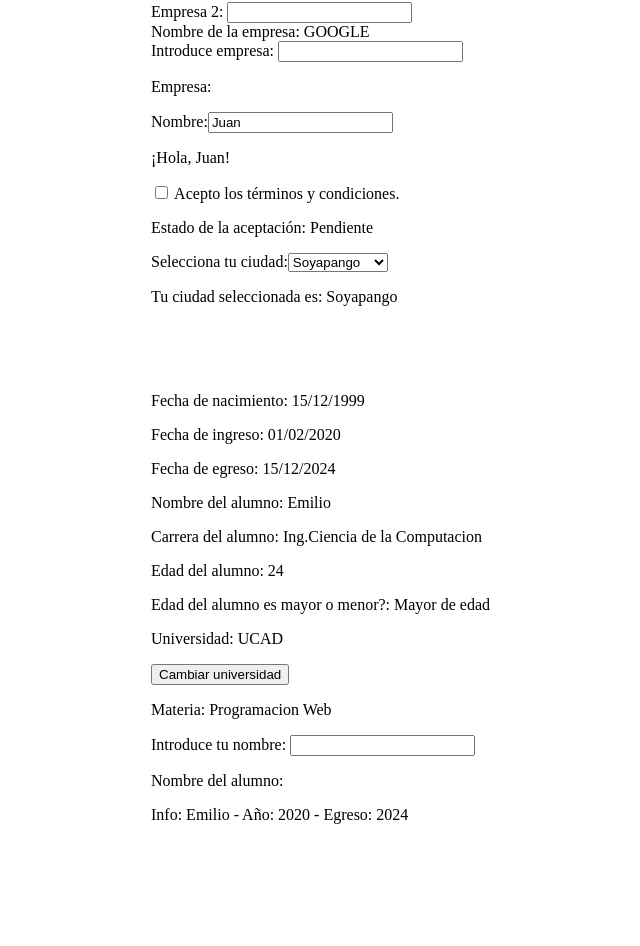
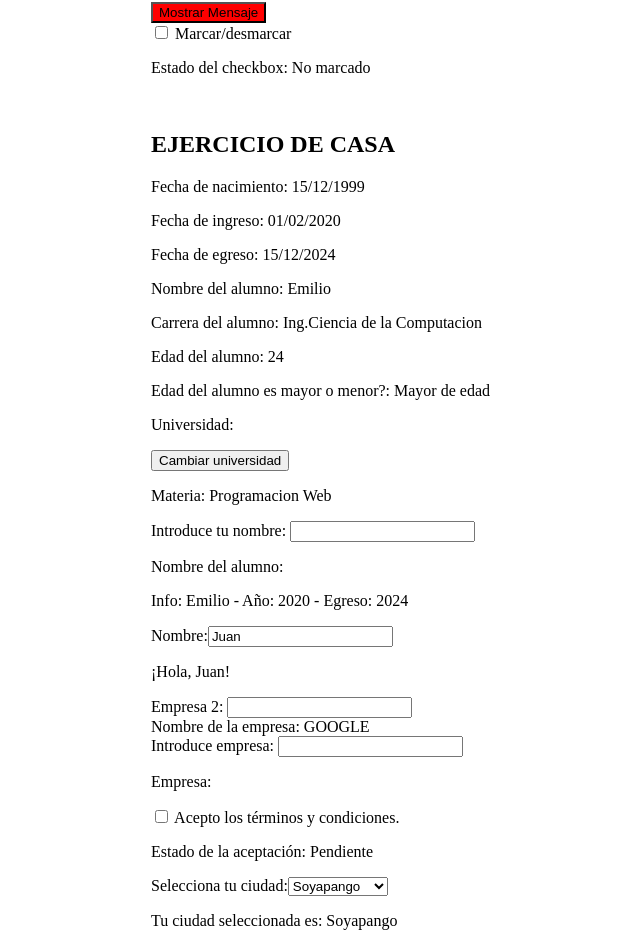
Before and after one commit to EmilioHernandez2024/Proyecto_Inicial, an Angular app: page / in a window 1280 px wide. Shown: the part 401-1347 px from the top of the page, without its empty margins (189-829 px from the left). Before the commit the page ends 1241 px from the top, so only its background shows below. Built offline with nearby package versions, Linux system fonts and the light colour scheme.

Commit message:
actualizaciones

```diff
--- a/src/app/alumno/alumno.css
+++ b/src/app/alumno/alumno.css
@@ -0,0 +1,9 @@
+.red-botton {
+    color: red;
+}
+
+.centrar-contenido {
+  width: 600px;
+  margin: 0 auto;
+  text-align: left;
+}
--- a/src/app/alumno/alumno.html
+++ b/src/app/alumno/alumno.html
@@ -1,13 +1,20 @@
 <div class="centrar-contenido">
 <p>Fecha de nacimiento: {{ fechaNacimiento | date:'dd/MM/yyyy' }}</p>
+
 <p>Fecha de ingreso: {{ fechaIngreso | date:'dd/MM/yyyy' }}</p>
+
 <p>Fecha de egreso: {{ fechaEgreso | date:'dd/MM/yyyy' }}</p>
+
 <p>Nombre del alumno: {{ nombre }}</p>
+
 <p>Carrera del alumno: {{ carrera }}</p>
+
 <p>Edad del alumno: {{ edad }}</p>
+
 <p>Edad del alumno es mayor o menor?: {{ (edad > 17) ? "Mayor de edad" : "Menor de edad" }}</p>
+
 <p>Universidad: {{ universidad }}</p>
-<button (click)="universidad='UES'">Cambiar universidad</button>
+<button (click)="universidad_tipo()">Cambiar universidad</button>
 <p>Materia: {{ materia }}</p>
 
 
@@ -15,4 +22,30 @@ Introduce tu nombre: <input type="text" #alumno (keyup)="0">
 <p>Nombre del alumno: {{ alumno.value }}</p>
 <p>Info: {{ getInfo() }}</p>
 
+
+<label for="nombre">Nombre:</label>
+<input type="text" id="nombres" [(ngModel)]="usuarios.nombres">
+<p>¡Hola, {{ usuarios.nombres }}!</p>
+
+
+Empresa 2: <input type="text" (input)="cambiar_empresa2($event)"><br>
+Nombre de la empresa: {{ empresa2 }}<br>
+
+Introduce empresa: <input type="text" [(ngModel)]="Nombre_empresa"><br>
+<p>Empresa: {{ Nombre_empresa }}</p>
+
+<label>
+  <input type="checkbox" [(ngModel)]="aceptaTerminos">
+  Acepto los términos y condiciones.
+</label>
+<p>Estado de la aceptación: {{ aceptaTerminos ? 'Aceptado' : 'Pendiente' }}</p>
+
+<label for="ciudad">Selecciona tu ciudad:</label>
+<select id="ciudad" [(ngModel)]="ciudadSeleccionada">
+  <option value="Ciudad Arce">Ciudad_Arce</option>
+  <option value="Soyapango">Soyapango</option>
+  <option value="San Bartolo">San_Bartolo</option>
+</select>
+<p>Tu ciudad seleccionada es: {{ ciudadSeleccionada }}</p>
+
 </div>
--- a/src/app/alumno/alumno.ts
+++ b/src/app/alumno/alumno.ts
@@ -1,10 +1,11 @@
 import { Component } from '@angular/core';
 import { DatePipe } from '@angular/common';
+import { FormsModule} from '@angular/forms';
 
 
 @Component({
   selector: 'app-alumno',
-  imports: [DatePipe],
+  imports: [DatePipe,FormsModule],
   templateUrl: './alumno.html',
   styleUrl: './alumno.css'
 })
@@ -13,14 +14,50 @@ export class Alumno {
   public nombre = "Emilio";
   carrera ="Ing.Ciencia de la Computacion";
   edad=24;
-  universidad= "UCAD";
+  universidad = "";
   materia= "Programacion Web";
   fechaNacimiento = new Date(1999, 11, 15);
   fechaIngreso = new Date(2020, 1, 1);
   fechaEgreso = new Date(2024, 11, 15);
 
+  universidad_tipo(){
+    if(this.universidad=="UES"){
+      this.universidad = "UCA";
+    }else{
+      this.universidad = "UES";
+    }
+
+  }
+
+  apellido = "Pérez";
+  empresa = "NEVERIA";
+  empresa2 = "GOOGLE";
+  Nombre_empresa = "";
+  habilitar_input_property = false;
+  usuario_registrado_property = false;
+  texto_registro = "No hay nadie registrado";
+  dato = "";
+
   getInfo(){
   return `${this.nombre} - Año: ${this.fechaIngreso.getFullYear()} - Egreso: ${this.fechaEgreso.getFullYear()}`;
 }
 
+  usuarios = {
+    nombres: 'Juan'
+  };
+    aceptaTerminos: boolean = false;
+
+    ciudadSeleccionada: string = 'Soyapango';
+
+  texto_registrado= "";
+  texto_usuario_registrado="";
+  texto_registrado_property=false;
+
+cambiar_nombre2(event: Event){
+    this.dato = (event.target as HTMLInputElement).value;
+  }
+
+  cambiar_empresa2(event: Event){
+    this.empresa2 = (<HTMLInputElement>event.target).value;
 }
+}
--- a/src/app/empleado/empleado.css
+++ b/src/app/empleado/empleado.css
@@ -0,0 +1,7 @@
+.red-button {
+  background-color: red;
+}
+
+.blue-button {
+  background-color: blue;
+}
--- a/src/app/empleado/empleado.html
+++ b/src/app/empleado/empleado.html
@@ -1,9 +1,10 @@
+
+
 <p>Nombre del empleado: {{ nombre }}</p>
 <p>Apellido del empleado: {{ apellido }}</p>
 <p>Edad del empleado: {{ (edad > 17) ? "Mayor de edad" : "Menor de edad" }}</p>
 <!--Introduce la empresa: <input type="text" #empresa (keyup)="0" [disabled] = "habilitar_input_property">-->
 <!--<button (click)="llamar_empresa(empresa.value)">Cambiar</button>-->
-
 Introduce empresa: <input type="text" [(ngModel)]="empresa"><br>
 <p>Empresa: {{ empresa }}</p>
 
@@ -16,34 +17,22 @@ No registrado: <input type="radio" name="n_registro" value="no" (click)="set_usu
 dato: <input type="text" (input)="cambiar_desde_input($event)"><br>
 dato recolectado: {{ dato }}<br>
 
+<button [ngClass]="activeClass" (click)="lanzar_mensaje()">
+    Mostrar Mensaje
+</button><br>
+
+<!---<button [style]="color" (click)="lanzar_mensaje()">
+    Mostrar Mensaje
+</button><br>-->
 
 
-Empresa 2: <input type="text" (input)="cambiar_empresa2($event)"><br>
-Nombre de la empresa: {{ empresa2 }}<br>
+<label>
+    <input type="checkbox" [(ngModel)]="estadoCheckbox"> Marcar/desmarcar
+</label>
+<p>
+    Estado del checkbox: {{ estadoCheckbox ? "Marcado": "No marcado" }}
+</p>
+<br>
+<h2>EJERCICIO DE CASA</h2>
 
-Introduce empresa: <input type="text" [(ngModel)]="Nombre_empresa"><br>
-<p>Empresa: {{ Nombre_empresa }}</p>
-
-<!--EJERCICIOS DE CASA-->
-
-<label for="nombre">Nombre:</label>
-<input type="text" id="nombres" [(ngModel)]="usuarios.nombres">
-<p>¡Hola, {{ usuarios.nombres }}!</p>
-
-<label>
-  <input type="checkbox" [(ngModel)]="aceptaTerminos">
-  Acepto los términos y condiciones.
-</label>
-<p>Estado de la aceptación: {{ aceptaTerminos ? 'Aceptado' : 'Pendiente' }}</p>
-
-<label for="ciudad">Selecciona tu ciudad:</label>
-<select id="ciudad" [(ngModel)]="ciudadSeleccionada">
-  <option value="Ciudad Arce">Ciudad_Arce</option>
-  <option value="Soyapango">Soyapango</option>
-  <option value="San Bartolo">San_Bartolo</option>
-</select>
-<p>Tu ciudad seleccionada es: {{ ciudadSeleccionada }}</p>
-<br>
-<br>
-<br>
 <p><app-alumno></app-alumno>
--- a/src/app/empleado/empleado.ts
+++ b/src/app/empleado/empleado.ts
@@ -1,38 +1,30 @@
 import { Component } from '@angular/core';
 import { FormsModule } from '@angular/forms';
 import { Alumno } from '../alumno/alumno';
-
+import { CommonModule } from '@angular/common';
 
 @Component({
   selector: 'app-empleado',
-  imports: [FormsModule,Alumno],
+  imports: [CommonModule,FormsModule,Alumno],
   templateUrl: './empleado.html',
   styleUrl: './empleado.css'
 })
 export class Empleado {
+
+activeClass: string = 'red-button';
+
+
   nombre = "Juan";
   apellido = "Pérez";
   edad = 15;
   empresa = "NEVERIA";
-  empresa2 = "GOOGLE";
-  Nombre_empresa = "";
   habilitar_input_property = false;
   usuario_registrado_property = false;
   texto_registro = "No hay nadie registrado";
   dato = "";
-// ejercicio de casa
-  usuarios = {
-    nombres: 'Juan'
-  };
-    aceptaTerminos: boolean = false;
+  mensaje = "El boton es rojo";
+  estadoCheckbox : boolean = false;
 
-    ciudadSeleccionada: string = 'Soyapango';
-
-texto_registrado= "";
-  texto_usuario_registrado="";
-  texto_registrado_property=false;
-
-  // ejercicio de casa
   constructor(){}
 
   getEdad(){
@@ -79,14 +71,23 @@ texto_registrado= "";
     this.empresa = (<HTMLInputElement>event.target).value;
   }
 
-
-
-
-cambiar_nombre2(event: Event){
-    this.dato = (event.target as HTMLInputElement).value;
+ lanzar_mensaje() {
+    if (this.activeClass === 'red-button') {
+      alert(this.mensaje);
+      this.activeClass = 'blue-button';
+      this.mensaje = "El boton es azul";
+    } else {
+      alert(this.mensaje);
+      this.activeClass = 'red-button';
+      this.mensaje = "El boton es rojo";
+    }
   }
 
-  cambiar_empresa2(event: Event){
-    this.empresa2 = (<HTMLInputElement>event.target).value;
+   // lanzar_mensaje(){
+    //this.mensaje = "Mensaje lanzado";
+   // let mensaje = "Hola";
+    //alert(this.mensaje);
+   // this.color = "background-color: blue;";
+//  }
+
   }
-}
```
